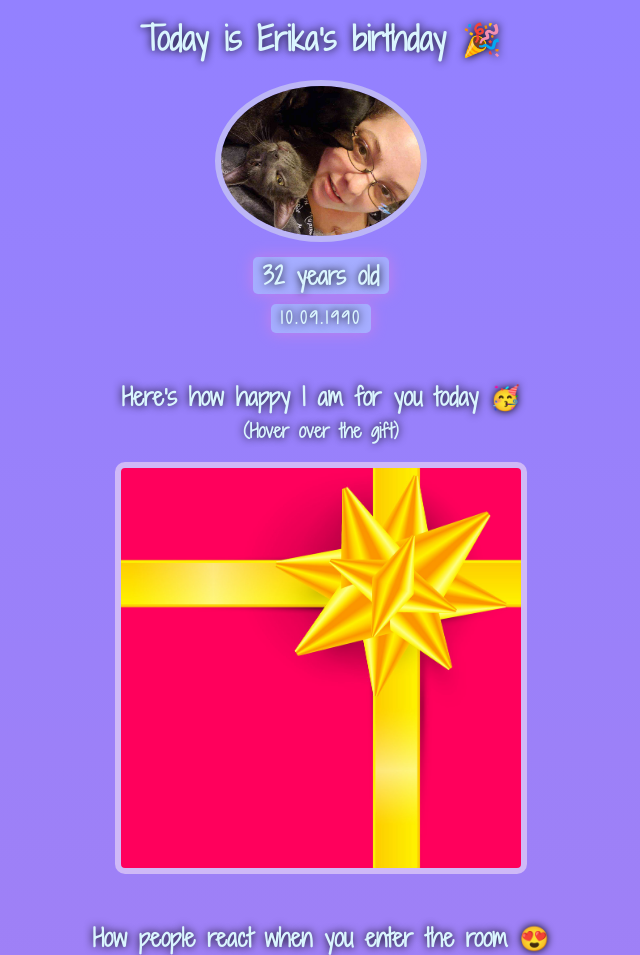
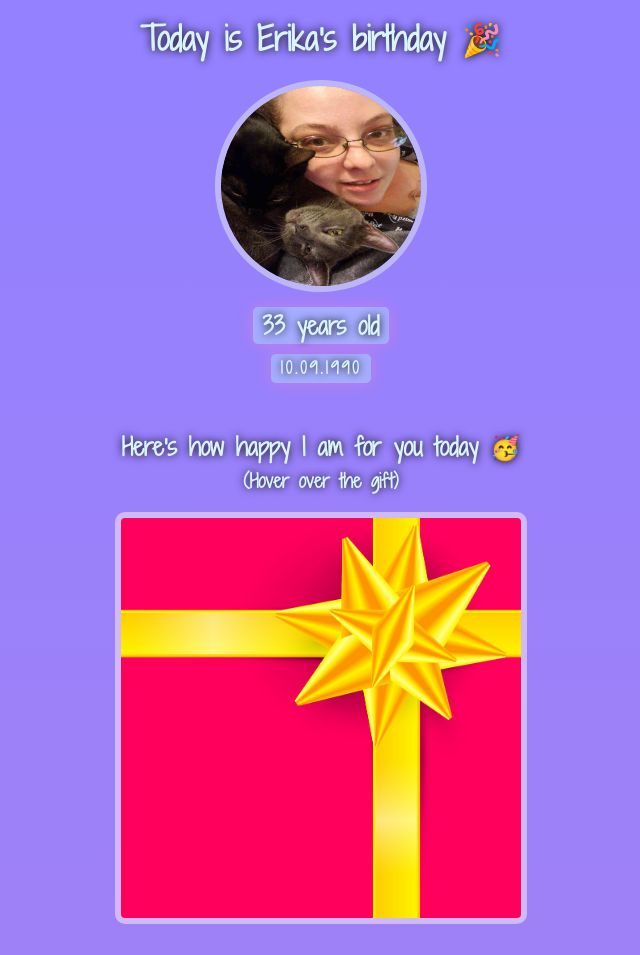
Before and after one commit to NyxVixen/birthday-gift, a plain HTML site: page index.html in a window 1280 px wide. Shown: the top 955 px of the page, without its empty margins (319-959 px from the left). Drawn offline with nearby package versions, Linux system fonts and the light colour scheme; a web font is replaced by a local one.

Commit message:
Commit changes

```diff
--- a/index.html
+++ b/index.html
@@ -1,15 +1,18 @@
 <html>
-    <head><link rel="stylesheet" href="https://cdnjs.cloudflare.com/ajax/libs/normalize/8.0.1/normalize.css">
+
+<head>
+    <link rel="stylesheet" href="https://cdnjs.cloudflare.com/ajax/libs/normalize/8.0.1/normalize.css">
     <link rel="preconnect" href="https://fonts.googleapis.com">
     <link rel="preconnect" href="https://fonts.gstatic.com" crossorigin>
     <link href="https://fonts.googleapis.com/css2?family=Happy+Monkey&display=swap" rel="stylesheet">
     <link rel="stylesheet" href="styles.css">
 </head>
+
 <body>
     <div id="header">
         <h1>Today is Erika's birthday 🎉</h1>
         <img id="bff-img" src="images/IMG_20230208_201105.jpg">
-            <h2 id="bday-age">32 years old</h2>
+        <h2 id="bday-age">33 years old</h2>
         <h4 id="bday-date">10.09.1990</h4>
     </div>
 
@@ -39,7 +42,9 @@
         <div class="gift-img" id="gift-img-cheers"></div>
     </div>
 
-        <p id="footer">Want to create your own Birthday GIFt site? Take <a href="https://scrimba.com/learn/htmlandcss" target="_blank">this HTML & CSS course.</a></p>
+    <p id="footer">Want to create your own Birthday GIFt site? Take <a href="https://scrimba.com/learn/htmlandcss"
+            target="_blank">this HTML & CSS course.</a></p>
 
 </body>
+
 </html>
--- a/styles.css
+++ b/styles.css
@@ -16,7 +16,8 @@ h1, h2, h3, h4, p {
 
 #bff-img {
     width: 200px;
-    height: 150px;
+    height: 200px;
+    transform: rotate(-75deg);
     border-radius: 50%;
     border: 6px solid #bcb6f6;
     margin-bottom: 10px;
--- a/vite.config.js
+++ /dev/null
@@ -1,6 +0,0 @@
-import {defineConfig} from 'vite'
-
-
-export default defineConfig({
-	plugins: []
-})
```
Also changed, not shown: package.json (deleted, +0 -13 lines). Lines whose indentation alone changed are shown as unchanged.
